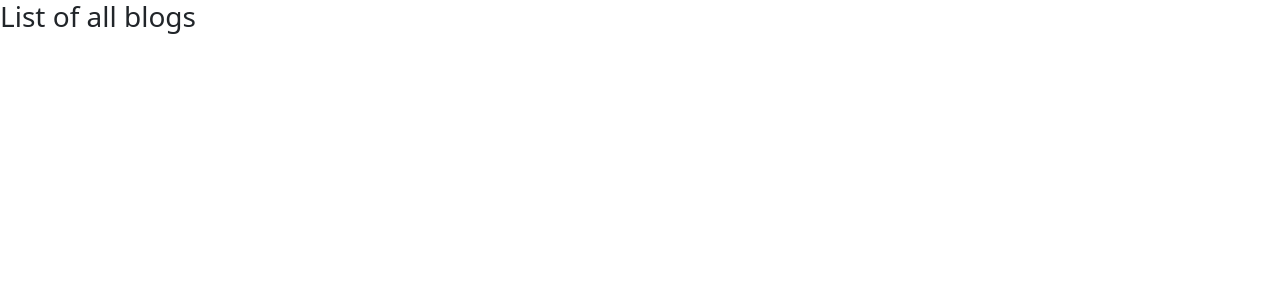
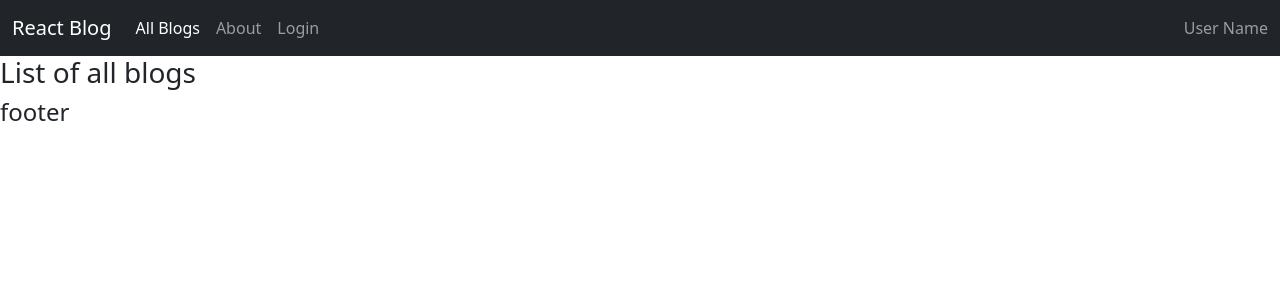
Before and after one commit to ironsubhajit/react_blog_app, a React (Create React App) app in the folder react-blog/: page /blogs in a window 1280 px wide. Shown: the top 300 px of the page. Built offline with nearby package versions, Linux system fonts and the light colour scheme.

Commit message:
Add navigation

```diff
--- a/react-blog/src/components/Base.jsx
+++ b/react-blog/src/components/Base.jsx
@@ -1,9 +1,10 @@
 import React from "react";
+import SiteNavbar from "./SiteNavbar";
 
 const Base = ({ title = "Welcome to our website", children }) => {
   return (
     <div>
-      <h1>Nav bar</h1>
+      <SiteNavbar />
       {children}
       <h4>footer</h4>
     </div>
--- /dev/null
+++ b/react-blog/src/components/SiteNavbar.jsx
@@ -0,0 +1,56 @@
+import React, { useState } from "react";
+import { NavLink as ReactNavLink } from "react-router-dom";
+
+import {
+  Collapse,
+  Navbar,
+  NavbarToggler,
+  NavbarBrand,
+  Nav,
+  NavItem,
+  NavLink,
+  UncontrolledDropdown,
+  DropdownToggle,
+  DropdownMenu,
+  DropdownItem,
+  NavbarText,
+} from "reactstrap";
+
+const SiteNavbar = (args) => {
+  const [isOpen, setIsOpen] = useState(false);
+
+  const toggle = () => setIsOpen(!isOpen);
+
+  return (
+    <div>
+      <Navbar color="dark" dark="true" full="true" expand="md">
+        <NavbarBrand tag={ReactNavLink} to={`/`}>
+          React Blog
+        </NavbarBrand>
+        <NavbarToggler onClick={toggle} />
+        <Collapse isOpen={isOpen} navbar>
+          <Nav className="me-auto" navbar>
+            <NavItem>
+              <NavLink tag={ReactNavLink} to={`/blogs`}>
+                All Blogs
+              </NavLink>
+            </NavItem>
+            <NavItem>
+              <NavLink tag={ReactNavLink} to={`/about`}>
+                About
+              </NavLink>
+            </NavItem>
+            <NavItem>
+              <NavLink tag={ReactNavLink} to={`/login`}>
+                Login
+              </NavLink>
+            </NavItem>
+          </Nav>
+          <NavbarText>User Name</NavbarText>
+        </Collapse>
+      </Navbar>
+    </div>
+  );
+};
+
+export default SiteNavbar;
--- a/react-blog/src/pages/About.jsx
+++ b/react-blog/src/pages/About.jsx
@@ -1,6 +1,7 @@
 import React from "react";
 import Base from "../components/Base";
 import { Outlet, Link } from "react-router-dom";
+import SiteNavbar from "../components/SiteNavbar";
 
 const About = () => {
   return (
--- a/react-blog/src/pages/BlogsList.jsx
+++ b/react-blog/src/pages/BlogsList.jsx
@@ -1,9 +1,13 @@
 import React from "react";
+import SiteNavbar from "../components/SiteNavbar";
+import Base from "../components/Base";
 
 const BlogsList = () => {
   return (
     <div>
-      <h3>List of all blogs</h3>
+      <Base>
+        <h3>List of all blogs</h3>
+      </Base>
     </div>
   );
 };
--- a/react-blog/src/pages/CreateBlog.jsx
+++ b/react-blog/src/pages/CreateBlog.jsx
@@ -1,9 +1,13 @@
 import React from "react";
+import SiteNavbar from "../components/SiteNavbar";
+import Base from "../components/Base";
 
 const CreateBlog = () => {
   return (
     <div>
-      <h3>This is create blog page</h3>
+      <Base>
+        <h3>This is create blog page</h3>
+      </Base>
     </div>
   );
 };
--- a/react-blog/src/pages/Error.jsx
+++ b/react-blog/src/pages/Error.jsx
@@ -1,4 +1,6 @@
 import { useRouteError } from "react-router-dom";
+import SiteNavbar from "../components/SiteNavbar";
+import Base from "../components/Base";
 
 export default function ErrorPage() {
   const error = useRouteError();
@@ -6,11 +8,13 @@ export default function ErrorPage() {
 
   return (
     <div id="error-page">
-      <h1>Oops!</h1>
-      <p>Sorry, an unexpected error has occurred.</p>
-      <p>
-        <i>{error.statusText || error.message}</i>
-      </p>
+      <Base>
+        <h1>Oops!</h1>
+        <p>Sorry, an unexpected error has occurred.</p>
+        <p>
+          <i>{error.statusText || error.message}</i>
+        </p>
+      </Base>
     </div>
   );
 }
--- a/react-blog/src/pages/UpdateBlog.jsx
+++ b/react-blog/src/pages/UpdateBlog.jsx
@@ -1,9 +1,13 @@
 import React from "react";
+import SiteNavbar from "../components/SiteNavbar";
+import Base from "../components/Base";
 
 const UpdateBlog = () => {
   return (
     <div>
-      <h3>This is update a blog post page</h3>
+      <Base>
+        <h3>This is update a blog post page</h3>
+      </Base>
     </div>
   );
 };
```
Also changed, not shown: react-blog/src/pages/Login.jsx (added, +12 -0 lines), react-blog/src/pages/signup.jsx (added, +12 -0 lines).
